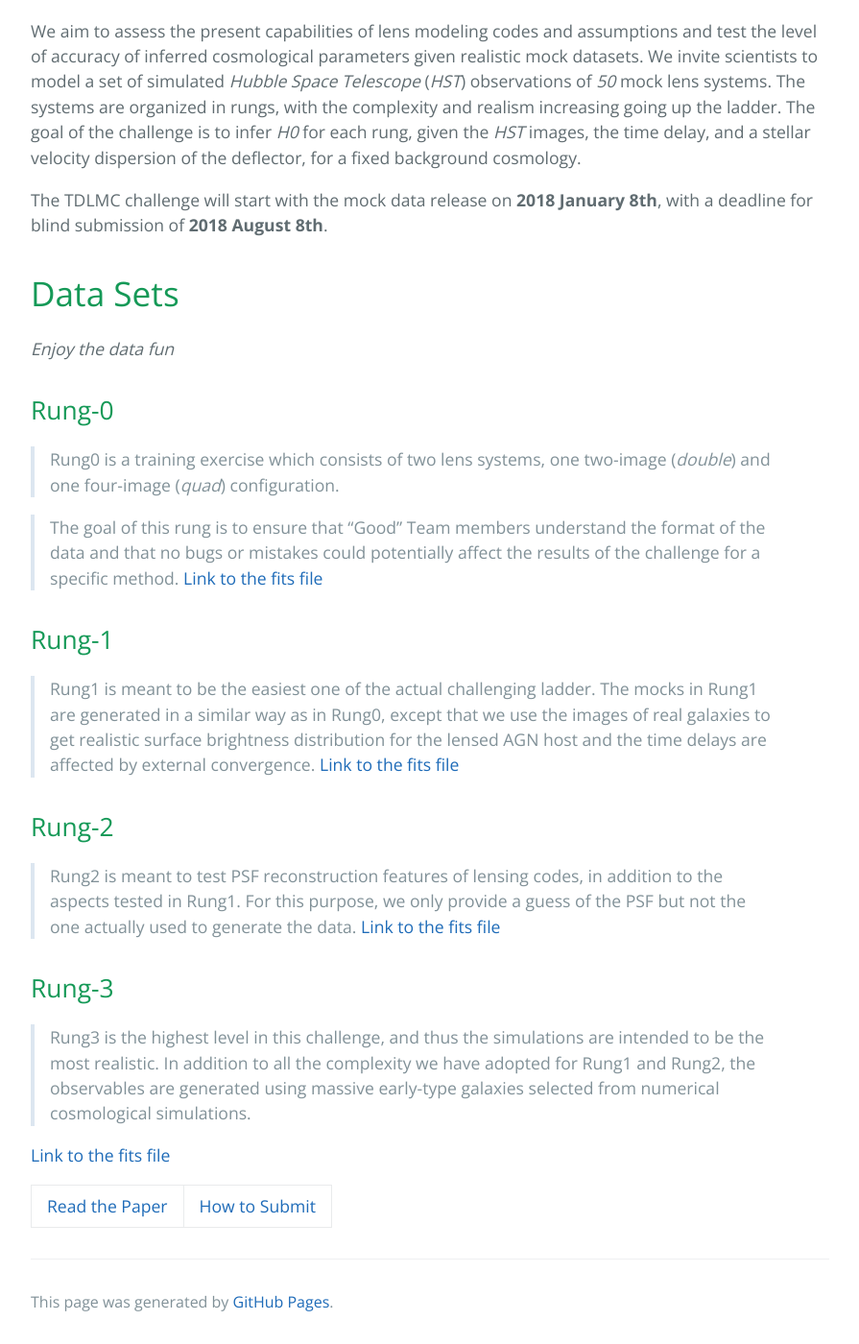
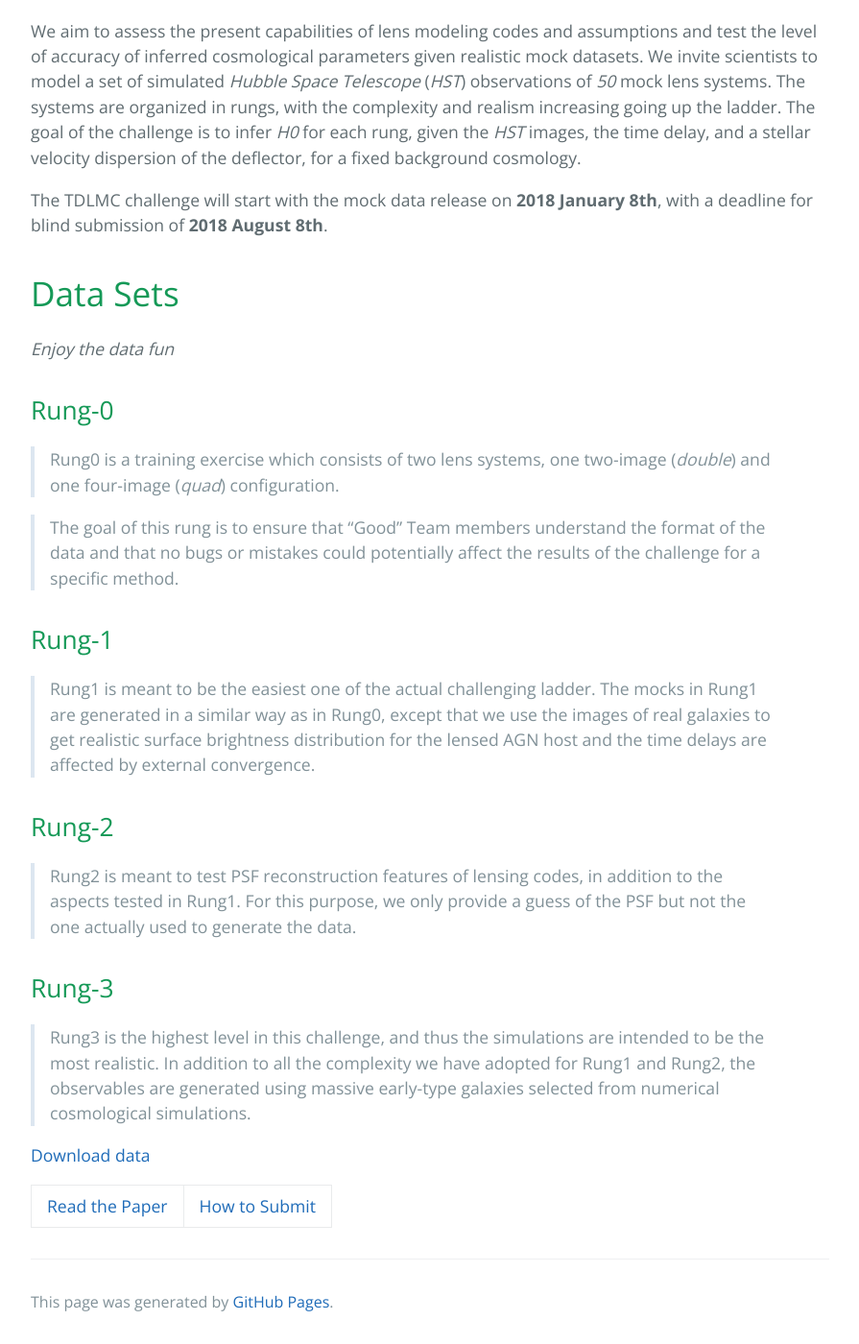
Before and after one commit to TDLMC/TDLMC.github.io, a Jekyll site: the page built from index.md, in a window 1280 px wide and 1400 px high, scrolled down 811 px. Shown: the whole window at 96% size, without its empty margins (192-1087 px from the left). Built offline with Jekyll 4.4.1, drawn with Linux system fonts in a browser that asks for light colours; our own code applies the rules of GitHub Pages for plain Markdown files.

Commit message:
Update index.md

```diff
--- a/index.md
+++ b/index.md
@@ -15,22 +15,19 @@ _Enjoy the data fun_
 > Rung0 is a training exercise which consists of two lens systems, one two-image (_double_) and one four-image (_quad_) configuration.
 
 >The goal of this rung is to ensure that “Good” Team members understand the format of the data and that no bugs or mistakes could potentially affect the results of the challenge for a specific method.
-[Link to the fits file](data/test_data.png)
 
 ## [](#Rung-1)Rung-1
 
 > Rung1 is meant to be the easiest one of the actual challenging ladder. The mocks in Rung1 are generated in a similar way as in Rung0, except that we use the images of real galaxies to get realistic surface brightness distribution for the lensed AGN host and the time delays are affected by external convergence.
-[Link to the fits file](data/test_data.png)
 
 ## [](#Rung-2)Rung-2
 
 > Rung2 is meant to test PSF reconstruction features of lensing codes, in addition to the aspects tested in Rung1. For this purpose, we only provide a guess of the PSF but not the one actually used to generate the data.
-[Link to the fits file](data/test_data.png)
 
 ## [](#Rung-?)Rung-3
 
 > Rung3 is the highest level in this challenge, and thus the simulations are intended to be the most realistic. In addition to all the complexity we have adopted for Rung1 and Rung2, the observables are generated using massive early-type galaxies selected from numerical cosmological simulations.
 
-[Link to the fits file](data/test_data.png)
+[Download data](download.md)
 
 [Read the Paper](https://www.google.com) |  [How to Submit](submit.example)
```
